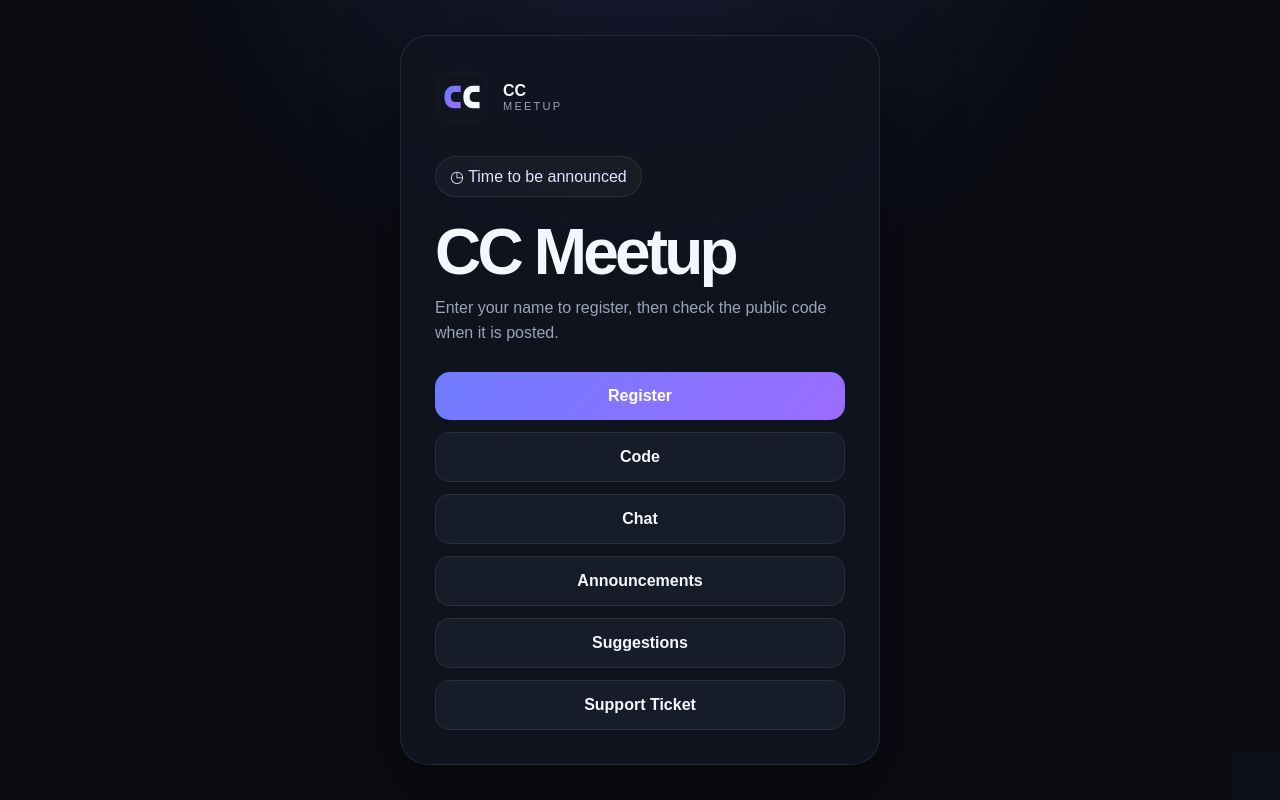
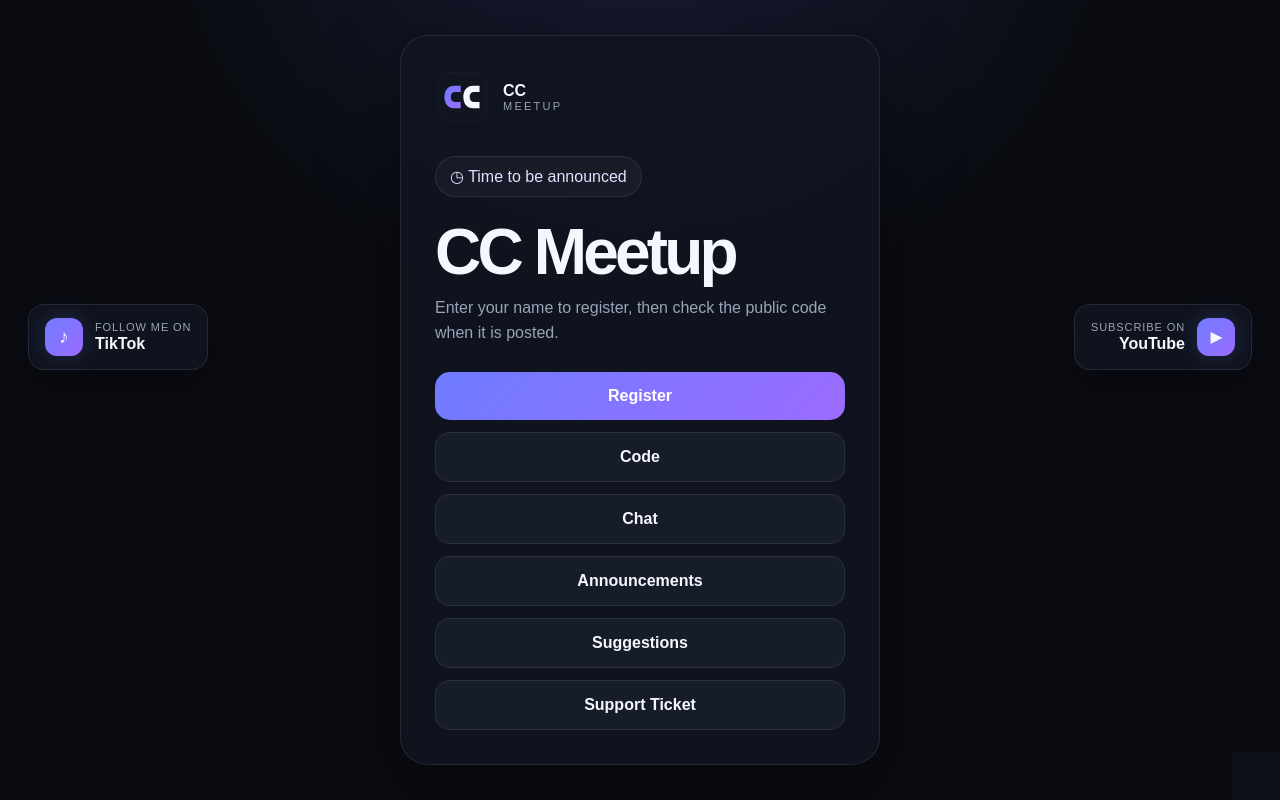
Before and after one commit to DXRKNIGHT67/CC-Meetup, a Next.js app: page / in a window 1280 px wide. Built offline with nearby package versions, Linux system fonts and the light colour scheme.

Commit message:
Add files via upload

```diff
--- a/app/globals.css
+++ b/app/globals.css
@@ -108,3 +108,66 @@ h1 { font-size: clamp(2.2rem,8vw,4rem); line-height: .95; letter-spacing: -.06em
 .field textarea{width:100%;border:1px solid var(--line);background:#090c12;color:white;border-radius:12px;padding:13px 14px;outline:none;font:inherit}.field textarea:focus{border-color:var(--accent);box-shadow:0 0 0 3px rgba(111,124,255,.12)}
 .tabs{flex-wrap:wrap}.ticket-card{padding:20px;border-top:1px solid var(--line)}.ticket-card:first-of-type{border-top:0}.ticket-card.resolved{opacity:.68}.ticket-head{display:flex;justify-content:space-between;align-items:flex-start;gap:14px}.ticket-title-line{display:flex;align-items:center;gap:10px;flex-wrap:wrap}.ticket-head small{display:block;color:var(--muted);margin-top:5px}.ticket-card p{white-space:pre-wrap;line-height:1.6;color:var(--muted);margin:14px 0}.status-pill{font-size:.7rem;text-transform:uppercase;letter-spacing:.09em;padding:5px 8px;border-radius:999px}.status-pill.open{background:rgba(255,187,92,.15);color:#ffd28f}.status-pill.resolved{background:rgba(80,220,145,.15);color:#9effc7}.ticket-status{width:auto;padding:10px 13px}
 @media(max-width:560px){.form-shell{padding:0}.form-card{min-height:100vh;border-radius:0;padding:22px 16px}.form-top{align-items:flex-start}.ticket-head{gap:8px}}
+
+/* Fixed social links on the public home page */
+.social-link {
+  position: fixed;
+  top: 38%;
+  z-index: 8;
+  display: flex;
+  align-items: center;
+  gap: 12px;
+  min-width: 168px;
+  padding: 13px 16px;
+  border: 1px solid var(--line);
+  border-radius: 16px;
+  color: var(--text);
+  background: rgba(17, 21, 32, .86);
+  backdrop-filter: blur(16px);
+  box-shadow: 0 16px 44px rgba(0, 0, 0, .28);
+  text-decoration: none;
+  transition: transform .18s ease, border-color .18s ease, background .18s ease;
+}
+.social-link:hover {
+  transform: translateY(-3px);
+  border-color: rgba(155, 108, 255, .55);
+  background: rgba(23, 28, 41, .96);
+}
+.social-link small {
+  display: block;
+  margin-bottom: 2px;
+  color: var(--muted);
+  font-size: .69rem;
+  letter-spacing: .08em;
+  text-transform: uppercase;
+}
+.social-link strong { display: block; font-size: 1rem; }
+.social-tiktok { left: 28px; }
+.social-youtube { right: 28px; justify-content: flex-end; text-align: right; }
+.social-icon {
+  display: grid;
+  place-items: center;
+  width: 38px;
+  height: 38px;
+  flex: 0 0 38px;
+  border-radius: 12px;
+  background: linear-gradient(135deg, var(--accent), var(--accent-2));
+  font-size: 1.2rem;
+  font-weight: 900;
+  box-shadow: 0 0 24px rgba(111, 124, 255, .22);
+}
+.youtube-icon { font-size: .9rem; }
+
+@media (max-width: 980px) {
+  .page { align-content: center; padding-top: 112px; }
+  .social-link { top: 22px; min-width: 0; }
+  .social-tiktok { left: 18px; }
+  .social-youtube { right: 18px; }
+}
+@media (max-width: 560px) {
+  .page { padding-top: 104px; }
+  .social-link { padding: 10px 11px; gap: 8px; border-radius: 13px; }
+  .social-link small { display: none; }
+  .social-icon { width: 32px; height: 32px; flex-basis: 32px; border-radius: 10px; }
+  .social-link strong { font-size: .86rem; }
+}
--- a/app/page.tsx
+++ b/app/page.tsx
@@ -68,6 +68,28 @@ export default function Home() {
     </div>
 
     <main className="page">
+      <a
+        className="social-link social-tiktok"
+        href="https://www.tiktok.com/@my.vrfs.journey?is_from_webapp=1&sender_device=pc"
+        target="_blank"
+        rel="noopener noreferrer"
+        aria-label="Open my TikTok"
+      >
+        <span className="social-icon" aria-hidden="true">♪</span>
+        <span><small>Follow me on</small><strong>TikTok</strong></span>
+      </a>
+
+      <a
+        className="social-link social-youtube"
+        href="https://www.youtube.com/channel/UCEvzus3QRmBjRIbOQxiUHDA"
+        target="_blank"
+        rel="noopener noreferrer"
+        aria-label="Open my YouTube channel"
+      >
+        <span><small>Subscribe on</small><strong>YouTube</strong></span>
+        <span className="social-icon youtube-icon" aria-hidden="true">▶</span>
+      </a>
+
       <section className="card">
         <div className="brand">
           <img src="/logo.svg" alt="CC Meetup logo" />
```
